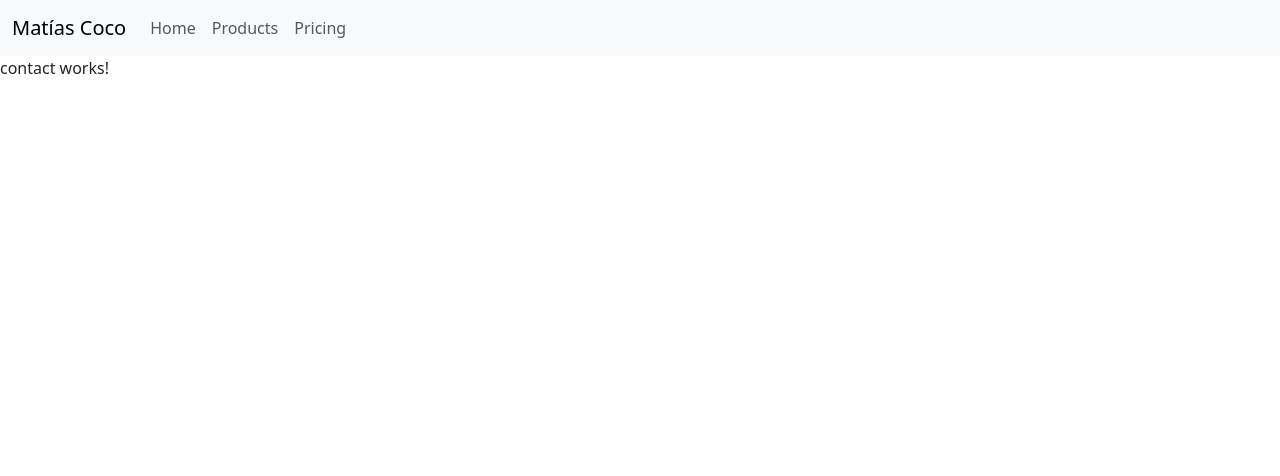
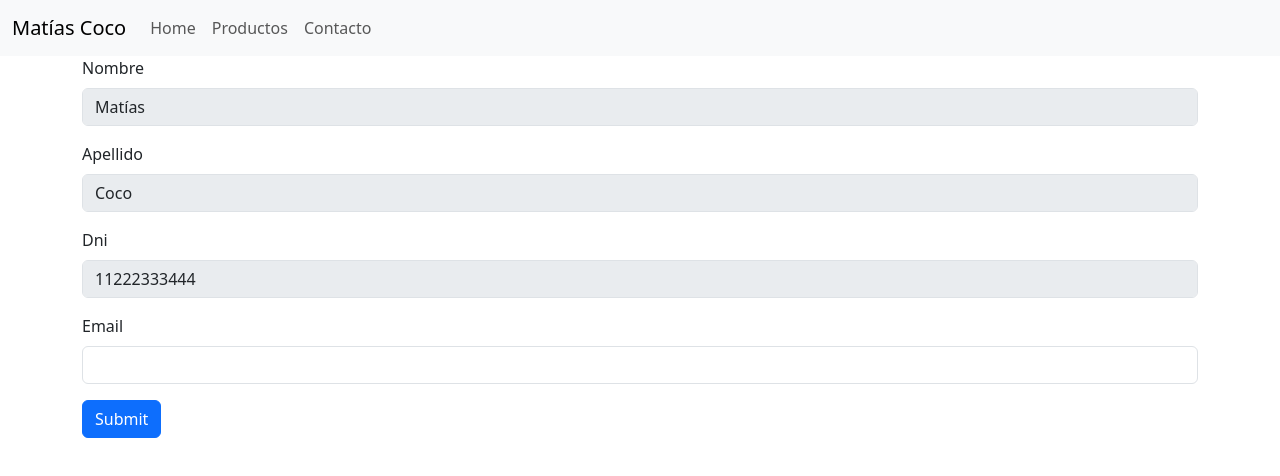
Before and after one commit to matiasCoco1997/cursoAngular, an Angular app in the folder landing-page-angular/: page /contact in a window 1280 px wide. Shown: the top 476 px of the page. Built offline with nearby package versions, Linux system fonts and the light colour scheme.

Commit message:
update formularios con validaciones

```diff
--- a/landing-page-angular/src/app/app.component.html
+++ b/landing-page-angular/src/app/app.component.html
@@ -2,10 +2,15 @@
 <nav class="navbar navbar-expand-lg bg-body-tertiary">
   <div class="container-fluid">
     <a class="navbar-brand" href="#">Matías Coco</a>
+
     <button class="navbar-toggler" type="button" data-bs-toggle="collapse" data-bs-target="#navbarNav" aria-controls="navbarNav" aria-expanded="false" aria-label="Toggle navigation">
+
       <span class="navbar-toggler-icon"></span>
+
     </button>
+
     <div class="collapse navbar-collapse" id="navbarNav">
+
       <ul class="navbar-nav">
 
         <li class="nav-item">
@@ -13,14 +18,19 @@
         </li>
 
         <li class="nav-item">
-          <a class="nav-link" routerLink="products">Products</a>
+          <a class="nav-link" routerLink="products">Productos</a>
         </li>
 
         <li class="nav-item">
-          <a class="nav-link" routerLink="contact">Pricing</a>
+          <a class="nav-link" routerLink="contact">Contacto</a>
         </li>
+
       </ul>
+
     </div>
+
   </div>
+
 </nav>
+
 <router-outlet></router-outlet>
--- a/landing-page-angular/src/app/app.module.ts
+++ b/landing-page-angular/src/app/app.module.ts
@@ -7,6 +7,8 @@ import { HomeComponent } from './home/home.component';
 import { ContactComponent } from './contact/contact.component';
 import { ProductsComponent } from './products/products.component';
 import { ProductDetailComponent } from './product-detail/product-detail.component';
+import { FormsModule, ReactiveFormsModule } from '@angular/forms';
+
 
 @NgModule({
   declarations: [
@@ -14,11 +16,13 @@ import { ProductDetailComponent } from './product-detail/product-detail.componen
     HomeComponent,
     ContactComponent,
     ProductsComponent,
-    ProductDetailComponent
+    ProductDetailComponent,
   ],
   imports: [
     BrowserModule,
-    AppRoutingModule
+    AppRoutingModule,
+    FormsModule, //formularios de tipo plantilla
+    ReactiveFormsModule //formularios reactivos
   ],
   providers: [
     provideClientHydration()
--- a/landing-page-angular/src/app/contact/contact.component.html
+++ b/landing-page-angular/src/app/contact/contact.component.html
@@ -1 +1,43 @@
-<p>contact works!</p>
+
+<div class="container">
+
+    <form [formGroup]="formularioContacto" (ngSubmit)="enviar()">
+
+        <div class="mb-3">
+            <label for="nombre" class="form-label">Nombre</label>
+            <input [ngClass]="{'is-invalid': hasErrors('nombre', 'required') || hasErrors('nombre', 'minlength')}" type="text" class="form-control" id="nombre" formControlName = "nombre">
+            <div class="text-danger" *ngIf="hasErrors('nombre', 'required')">Nombre requerido.</div>
+            <div class="text-danger" *ngIf="hasErrors('nombre', 'minlength')">Nombre requiere mínimo 3 caracteres.</div>
+        </div>
+
+        <div class="mb-3">
+            <label for="apellido" class="form-label">Apellido</label>
+            <input [ngClass]="{'is-invalid': hasErrors('apellido', 'required') || hasErrors('apellido', 'minlength')}" type="text" class="form-control" id="apellido" formControlName = "apellido">
+            <div class="text-danger" *ngIf="hasErrors('apellido', 'required')">Apellido requerido.</div>
+            <div class="text-danger" *ngIf="hasErrors('apellido', 'minlength')">Apellido requiere mínimo 3 caracteres.</div>
+        </div>
+
+        <div class="mb-3">
+            <label for="dni" class="form-label">Dni</label>
+            <input [ngClass]="{'is-invalid': hasErrors('dni', 'required') || hasErrors('dni', 'minlength')}" type="text" class="form-control" id="dni" formControlName = "dni">
+            <div class="text-danger" *ngIf="hasErrors('dni', 'required')">Dni requerido.</div>
+            <div class="text-danger" *ngIf="hasErrors('dni', 'minlength')">Dni requiere mínimo 3 caracteres.</div>
+        </div>
+
+        <div class="mb-3">
+          <label for="email" class="form-label">Email </label>
+          <input
+          [ngClass]="{'is-invalid': hasErrors('email', 'required')  || hasErrors('email', 'email')}"
+          type="email"
+          class="form-control"
+          id="email"
+          formControlName = "email">
+          <div class="text-danger" *ngIf="hasErrors('email', 'email')">Email formato invalido.</div>
+          <div class="text-danger" *ngIf="hasErrors('email', 'required')">Email requerido.</div>
+        </div>
+
+        <button type="submit" class="btn btn-primary">Submit</button>
+
+      </form>
+
+</div>
--- a/landing-page-angular/src/app/contact/contact.component.ts
+++ b/landing-page-angular/src/app/contact/contact.component.ts
@@ -1,10 +1,51 @@
-import { Component } from '@angular/core';
+import { Component, OnInit } from '@angular/core';
+import { FormBuilder, FormGroup, Validators } from '@angular/forms';
 
 @Component({
   selector: 'app-contact',
   templateUrl: './contact.component.html',
   styleUrl: './contact.component.css'
 })
-export class ContactComponent {
+
+export class ContactComponent implements OnInit {
+
+  formularioContacto: FormGroup;
+
+  usuarioActivo: any = {
+    nombre: "Matías",
+    apellido: "Coco",
+    dni: "11222333444"
+  };
+
+  constructor ( private form : FormBuilder ){
+    this.formularioContacto = this.form.group ({
+      nombre: ['', [Validators. required, Validators.minLength(3)]],
+      apellido: [''],
+      dni: [''],
+      email: ['', [Validators.required, Validators.email]]
+    })
+  }
+
+  ngOnInit(): void {
+    this.formularioContacto.get('apellido')?.setValidators([Validators. required, Validators.minLength(3)]);
+
+    this.formularioContacto.patchValue( {
+        nombre: this.usuarioActivo.nombre,
+        apellido: this.usuarioActivo.apellido,
+        dni: this.usuarioActivo.dni,
+    })
+
+    this.formularioContacto.get('nombre')?.disable();
+    this.formularioContacto.get('apellido')?.disable();
+    this.formularioContacto.get('dni')?.disable();
+  }
+
+  enviar(){
+    console.log(this.formularioContacto)
+   }
+
+   hasErrors(controlName: string, errorType: string){
+    return this.formularioContacto.get(controlName)?.hasError(errorType) && this.formularioContacto.get(controlName)?.touched;
+   }
 
 }
```
